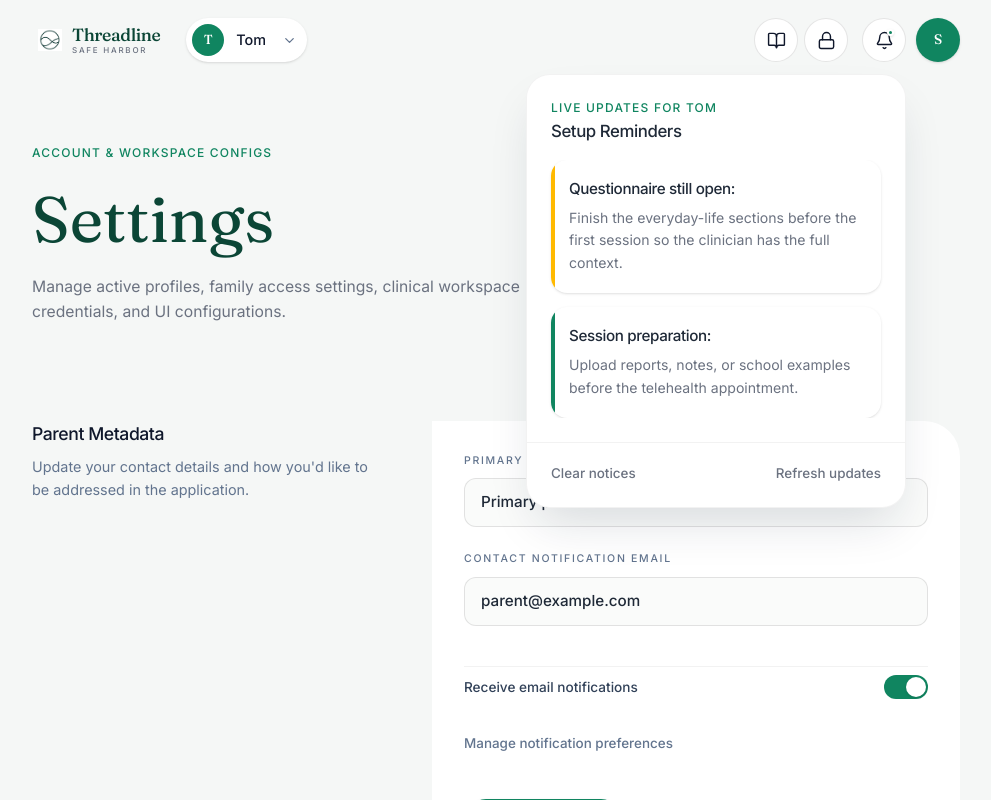
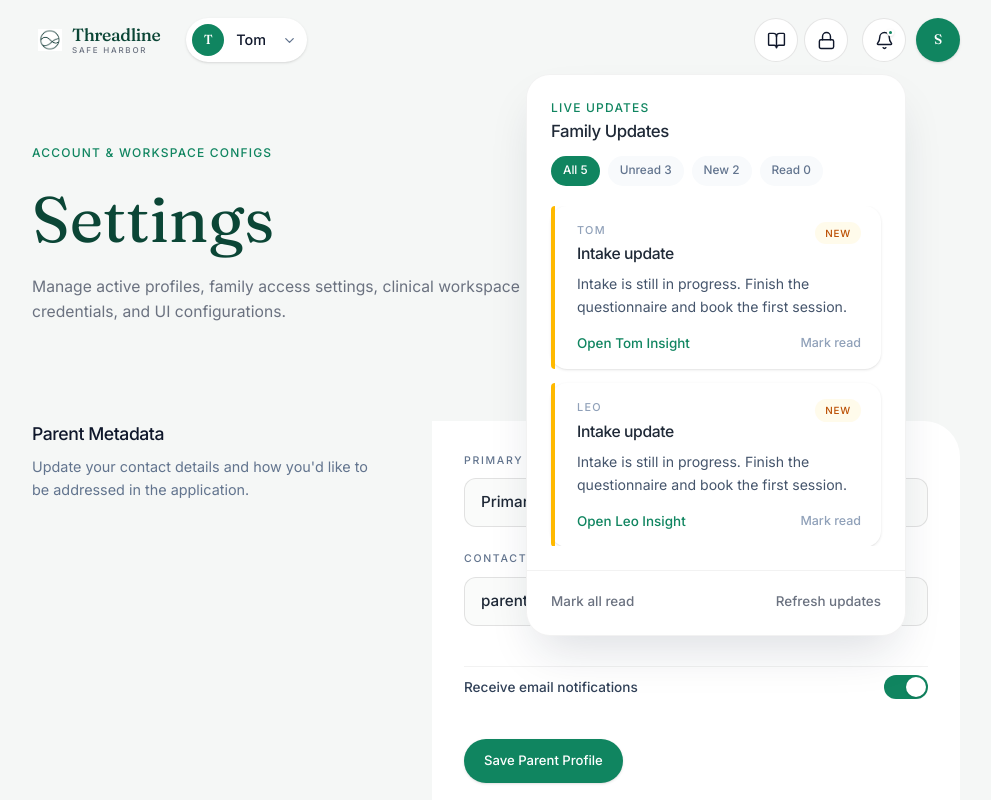
Before and after one commit to T-dotnet/threadline_nav_5.4a, a React (Vite) app: page /settings in a window 1280 px wide. Both pictures are taken after a click on the button 1028 px from the left and 40 px from the top of the page. Shown: the whole page, without its empty margins (144-1135 px from the left). Built offline with nearby package versions, Linux system fonts and the light colour scheme; a web font is replaced by a local one.

Commit message:
Refine family updates and child deletion

```diff
--- a/src/components/SettingsPage.tsx
+++ b/src/components/SettingsPage.tsx
@@ -1,5 +1,5 @@
 import { motion } from "motion/react";
-import { Plus, Check, Trash2, X, ShieldCheck, ShieldHalf } from "lucide-react";
+import { Plus, Trash2, X, ShieldCheck, ShieldHalf } from "lucide-react";
 import { Child, Page } from "../types";
 import { cn } from "../lib/utils";
 import { useState } from "react";
@@ -9,8 +9,8 @@ import { Input } from "./ui/Input";
 import { Button } from "./ui/Button";
 import { Switch } from "./ui/Switch";
 import { Avatar } from "./ui/Avatar";
-import { Badge } from "./ui/Badge";
 import { IconButton } from "./ui/IconButton";
+import { ModalCloseButton, ModalShell } from "./ui/ModalShell";
 import { PageHeader } from "./ui/PageHeader";
 import { SurfacePanel } from "./ui/SurfacePanel";
 
@@ -31,10 +31,11 @@ interface SettingsPageProps {
 export default function SettingsPage({
   onAddChildRequest,
 }: SettingsPageProps) {
-  const { currentChild, childrenList, setChild, deleteChild } = useCurrentChild();
+  const { currentChild, childrenList, deleteChild } = useCurrentChild();
   const [nickname, setNickname] = useState("Primary parent");
   const [email, setEmail] = useState("parent@example.com");
   const [receiveNotifications, setReceiveNotifications] = useState(true);
+  const [pendingDeleteChild, setPendingDeleteChild] = useState<Child | null>(null);
 
   // Secondary user access (partner, teacher, carer, etc.) — persisted via context.
   const {
@@ -76,6 +77,12 @@ export default function SettingsPage({
   const getNextReview = (child: Child) => {
     if (child.isNew) return getChildSubheading(child);
     return getChildReviewDate(child);
+  };
+
+  const handleDeleteChildConfirm = () => {
+    if (!pendingDeleteChild?.id) return;
+    deleteChild(pendingDeleteChild.id);
+    setPendingDeleteChild(null);
   };
 
   return (
@@ -133,11 +140,6 @@ export default function SettingsPage({
               />
             </div>
 
-            <div className="flex justify-start pt-2 pb-1">
-              <Button variant="ghost" className="px-0 py-0 text-slate-500 hover:text-slate-900 hover:bg-transparent">
-                Manage notification preferences
-              </Button>
-            </div>
           </div>
           <Button variant="primary">
             Save Parent Profile
@@ -200,25 +202,10 @@ export default function SettingsPage({
                   </div>
 
                   <div className="flex items-center gap-2">
-                    {isActive ? (
-                      <Badge variant="active" className="gap-2">
-                        <Check className="w-3.5 h-3.5 stroke-[2.5]" />
-                        Currently Active
-                      </Badge>
-                    ) : (
-                      <Button
-                        variant="tertiary"
-                        onClick={() => setChild(child)}
-                        className="h-11 w-11 px-0 py-0"
-                        aria-label={`Set ${child.name} as active child`}
-                      >
-                        <Check className="w-4 h-4" />
-                      </Button>
-                    )}
                     <Button
                       variant="danger"
                       type="button"
-                      onClick={() => deleteChild(child.id || '')}
+                      onClick={() => setPendingDeleteChild(child)}
                       className="h-11 w-11 px-0 py-0"
                       aria-label={`Delete ${child.name}`}
                     >
@@ -458,6 +445,47 @@ export default function SettingsPage({
       </div>
 
       </PageContainer>
+      <ModalShell
+        isOpen={pendingDeleteChild !== null}
+        titleId="delete-child-profile-modal-title"
+        size="small"
+        radiusClassName="rounded-tr-[28px] rounded-bl-[28px]"
+        panelClassName="relative p-7"
+      >
+        <ModalCloseButton
+          onClick={() => setPendingDeleteChild(null)}
+          label="Close delete child profile confirmation"
+        />
+        <span className="block text-[0.66rem] font-medium uppercase tracking-[0.16em] text-rose-600">
+          Delete profile
+        </span>
+        <h2
+          id="delete-child-profile-modal-title"
+          className="mt-3 font-serif text-[1.8rem] leading-tight tracking-tight text-[var(--color-thread-heading)]"
+        >
+          Delete {pendingDeleteChild?.name}&apos;s profile?
+        </h2>
+        <p className="mt-4 text-sm leading-relaxed text-slate-600">
+          This removes the child profile from Registered Children Profiles. This action cannot be undone.
+        </p>
+        <div className="mt-7 flex flex-col gap-3 sm:flex-row sm:justify-end">
+          <Button
+            type="button"
+            variant="tertiary"
+            onClick={() => setPendingDeleteChild(null)}
+          >
+            Cancel
+          </Button>
+          <Button
+            type="button"
+            variant="dangerSolid"
+            onClick={handleDeleteChildConfirm}
+            disabled={!pendingDeleteChild?.id}
+          >
+            Delete profile
+          </Button>
+        </div>
+      </ModalShell>
     </motion.div>
   );
 }
--- a/src/components/TopBar.tsx
+++ b/src/components/TopBar.tsx
@@ -504,15 +504,12 @@ export default function TopBar({
                 className="fixed sm:absolute top-20 sm:top-14 left-4 right-4 sm:left-auto sm:right-0 w-auto sm:w-[380px] bg-white rounded-[24px] border border-black/5 shadow-modal py-6 z-50 font-sans"
               >
                 <div className="px-6 mb-5">
-                  {!isAllChildrenView && (
                   <span className="text-[0.75rem] tracking-[0.1em] uppercase text-[var(--color-thread-mid-green)] font-medium mb-1.5 block">
-                      Live updates for {currentChild.name}
+                    Live updates
                   </span>
-                  )}
                   <h2 className="text-[1.05rem] font-medium text-[var(--color-thread-dark-slate)] tracking-tight leading-none">
-                    {currentChild.isNew && !isAllChildrenView ? "Setup Reminders" : "Updates"}
+                    Family Updates
                   </h2>
-                  {isAllChildrenView && (
                   <div className="mt-4 flex flex-wrap gap-2">
                     {updateFilterOptions.map((option) => {
                       const isActive = updateFilter === option.value;
@@ -533,12 +530,9 @@ export default function TopBar({
                       );
                     })}
                   </div>
-                  )}
                 </div>
 
                 <div className="flex flex-col gap-3.5 px-6 mb-6 max-h-[340px] overflow-y-auto">
-                  {isAllChildrenView ? (
-                    <>
                   {visibleAllChildrenUpdates.length > 0 ? visibleAllChildrenUpdates.map((update) => {
                     const { child, linkLabel, status, summary, title, updateId } = update;
 
@@ -572,7 +566,6 @@ export default function TopBar({
                             {summary}
                           </p>
                           <div className="flex items-center justify-between gap-3 pt-1">
-                                {childrenList.length > 1 && (
                             <button
                               type="button"
                               onClick={() => handleOpenUpdate(child, updateId)}
@@ -580,7 +573,6 @@ export default function TopBar({
                             >
                               {linkLabel}
                             </button>
-                                )}
                             {status !== "read" && (
                               <button
                                 type="button"
@@ -599,63 +591,15 @@ export default function TopBar({
                       No {updateFilter === "all" ? "" : updateFilter} updates to show.
                     </div>
                   )}
-                    </>
-                  ) : currentChild.isNew ? (
-                    <>
-                      <div className="bg-white rounded-[16px] p-4.5 relative overflow-hidden shadow-sm hover:shadow-md transition-all group">
-                        <div className="absolute left-0 top-0 bottom-0 w-1 bg-amber-400" />
-                        <h3 className="font-medium text-[var(--color-thread-dark-slate)] text-[0.95rem] mb-1.5 tracking-tight group-hover:text-amber-600 transition-colors">
-                          Questionnaire still open:
-                        </h3>
-                        <p className="text-[0.88rem] text-[var(--color-thread-gray)] leading-relaxed">
-                          Finish the everyday-life sections before the first session so the clinician has the full context.
-                        </p>
-                      </div>
-
-                      <div className="bg-white rounded-[16px] p-4.5 relative overflow-hidden shadow-sm hover:shadow-md transition-all group">
-                        <div className="absolute left-0 top-0 bottom-0 w-1 bg-[var(--color-thread-mid-green)]" />
-                        <h3 className="font-medium text-[var(--color-thread-dark-slate)] text-[0.95rem] mb-1.5 tracking-tight group-hover:text-[var(--color-thread-mid-green)] transition-colors">
-                          Session preparation:
-                        </h3>
-                        <p className="text-[0.88rem] text-[var(--color-thread-gray)] leading-relaxed">
-                          Upload reports, notes, or school examples before the telehealth appointment.
-                        </p>
-                      </div>
-                    </>
-                  ) : (
-                    <>
-                      <div className="bg-white rounded-[16px] p-4.5 relative overflow-hidden shadow-sm hover:shadow-md transition-all group">
-                        <div className="absolute left-0 top-0 bottom-0 w-1 bg-[var(--color-thread-mid-green)]" />
-                        <h3 className="font-medium text-[var(--color-thread-dark-slate)] text-[0.95rem] mb-1.5 tracking-tight group-hover:text-[var(--color-thread-mid-green)] transition-colors">
-                          Sleep latency watch:
-                        </h3>
-                        <p className="text-[0.88rem] text-[var(--color-thread-gray)] leading-relaxed">
-                          Mild circadian disruption detected. Recommended routine
-                          alignment before reviews day.
-                        </p>
-                      </div>
-
-                      <div className="bg-white rounded-[16px] p-4.5 relative overflow-hidden shadow-sm hover:shadow-md transition-all group">
-                        <div className="absolute left-0 top-0 bottom-0 w-1 bg-[var(--color-thread-mid-green)]" />
-                        <h3 className="font-medium text-[var(--color-thread-dark-slate)] text-[0.95rem] mb-1.5 tracking-tight group-hover:text-[var(--color-thread-mid-green)] transition-colors">
-                          Primary strategy completed:
-                        </h3>
-                        <p className="text-[0.88rem] text-[var(--color-thread-gray)] leading-relaxed">
-                          Parent feedback form compiled & secure cloud-synced to
-                          primary clinical therapist.
-                        </p>
-                      </div>
-                    </>
-                  )}
                 </div>
 
                 <div className="border-t border-black/5 px-6 pt-5 flex items-center justify-between">
                   <div className="flex items-center gap-4">
                     <button
-                      onClick={() => setIsAlertsOpen(false)}
+                      onClick={handleMarkAllRead}
                       className="text-[0.84rem] font-medium text-[var(--color-thread-gray)] hover:text-[var(--color-thread-dark-slate)] transition-colors"
                     >
-                      Clear notices
+                      Mark all read
                     </button>
                   </div>
                   <button className="text-[0.84rem] font-medium text-[var(--color-thread-gray)] hover:text-[var(--color-thread-mid-green)] transition-colors">
```
Lines whose indentation alone changed are shown as unchanged.
